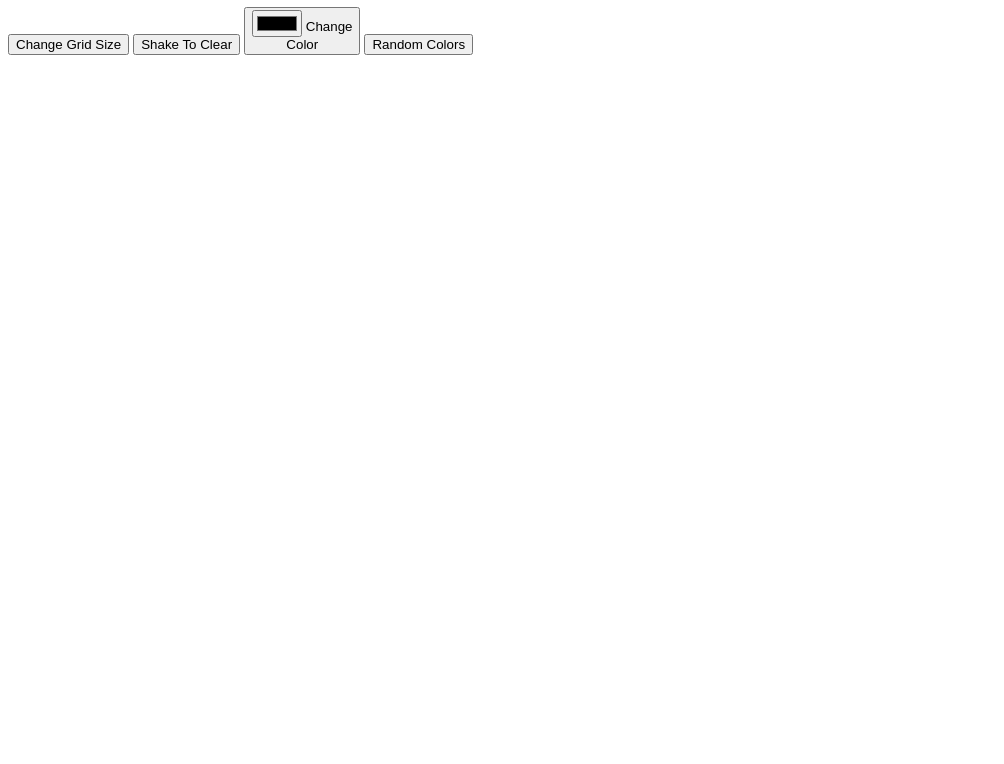
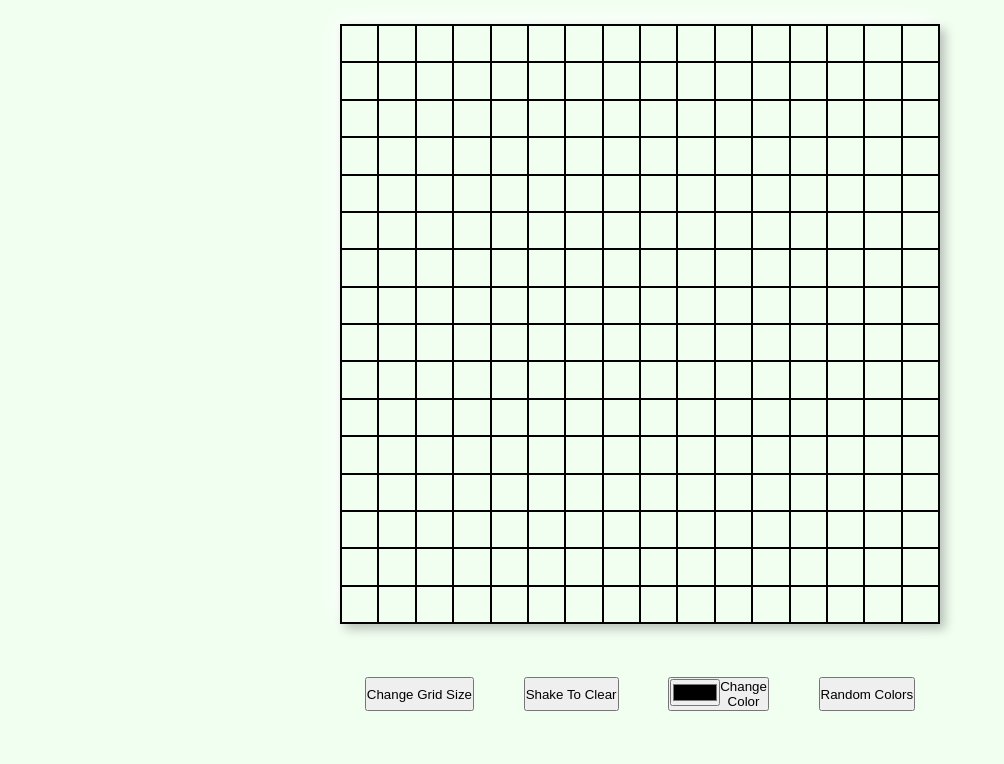
Before and after one commit to MrDustinMiller/Etch-A-Sketch, a plain HTML site: page index.html in a window 1280 px wide. Shown: the part 73-837 px from the top of the page, without its empty margins (0-1004 px from the left). Before the commit the page ends 800 px from the top, so only its background shows below. Drawn offline with Linux system fonts and the light colour scheme; the site is published under a folder, as on GitHub Pages, so addresses that start at the root find nothing.

Commit message:
fix ref links

```diff
--- a/index.html
+++ b/index.html
@@ -5,7 +5,7 @@
     <meta charset="UTF-8">
     <meta http-equiv="X-UA-Compatible" content="IE=edge">
     <meta name="viewport" content="width=device-width, initial-scale=1.0">
-    <link rel="stylesheet" href="/css/style.css">
+    <link rel="stylesheet" href="css/style.css">
     <link rel="icon" type="image/x-icon" href="favicon.ico">
     <title>Etch-A-Sketch</title>
 </head>
@@ -20,7 +20,7 @@
             <button class="randomColor">Random Colors</button></div>
         </div>
 
-    <script src="/scripts/script.js"></script>
+    <script src="scripts/script.js"></script>
 </body>
 
 </html>
```
